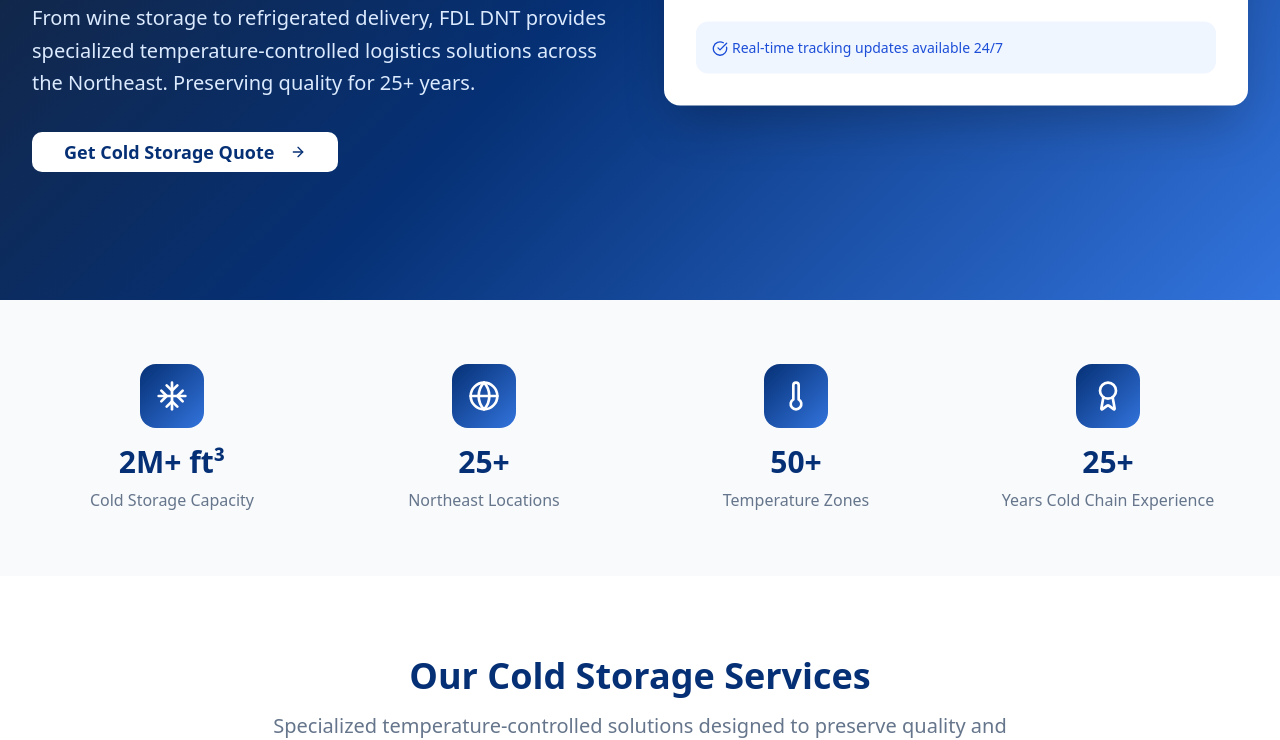
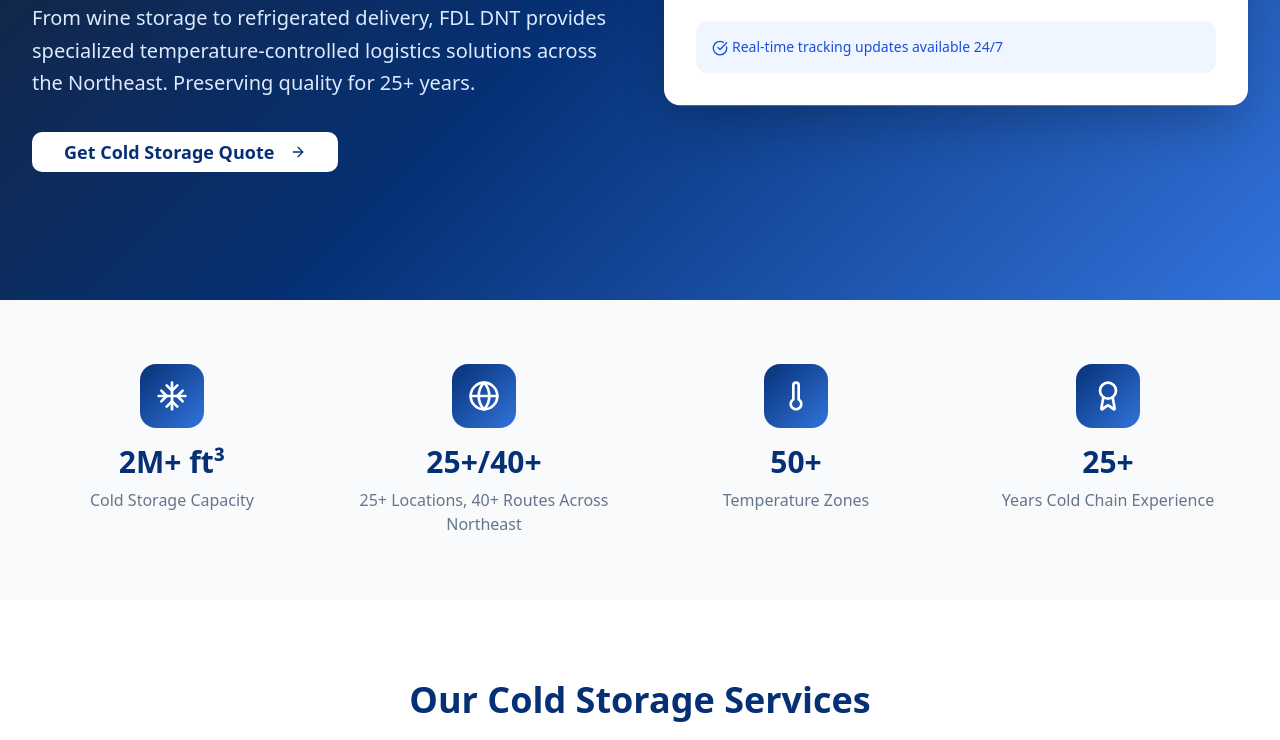
Before and after one commit to ziaddanasouri/fdl-website-excellence-hub, a React (Vite) app: page / in a window 1280 px wide. Shown: the part 478-1218 px from the top of the page. Built offline with nearby package versions, Linux system fonts and the light colour scheme.

Commit message:
Update locations and routes

```diff
--- a/src/pages/Index.tsx
+++ b/src/pages/Index.tsx
@@ -33,7 +33,7 @@ const Index = () => {
 
   const stats = [
     { label: 'Cold Storage Capacity', value: '2M+ ft³', icon: Snowflake },
-    { label: 'Northeast Locations', value: '25+', icon: Globe },
+    { label: '25+ Locations, 40+ Routes Across Northeast', value: '25+/40+', icon: Globe },
     { label: 'Temperature Zones', value: '50+', icon: Thermometer },
     { label: 'Years Cold Chain Experience', value: '25+', icon: Award },
   ];
```
